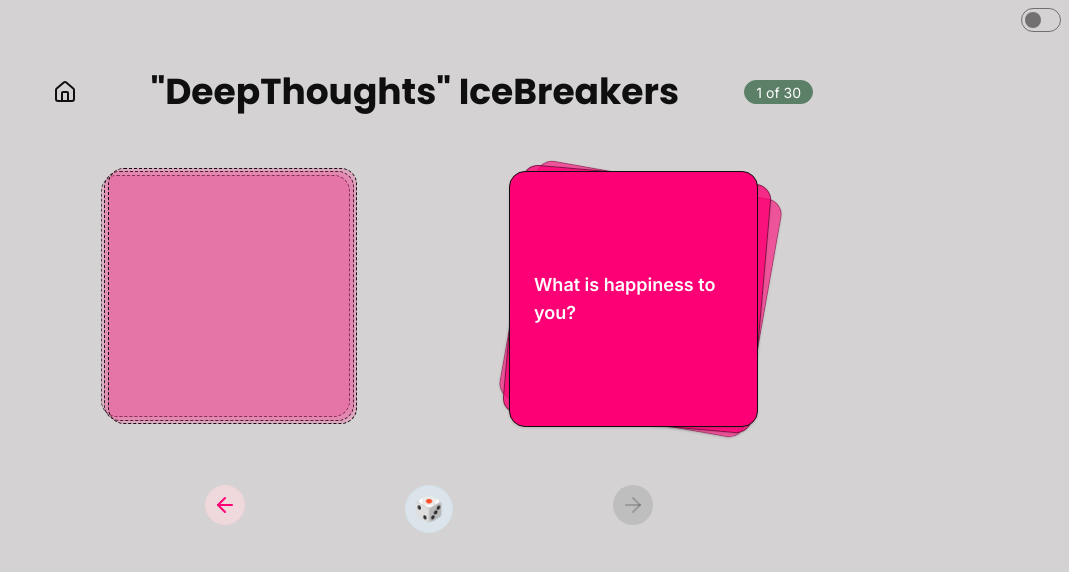
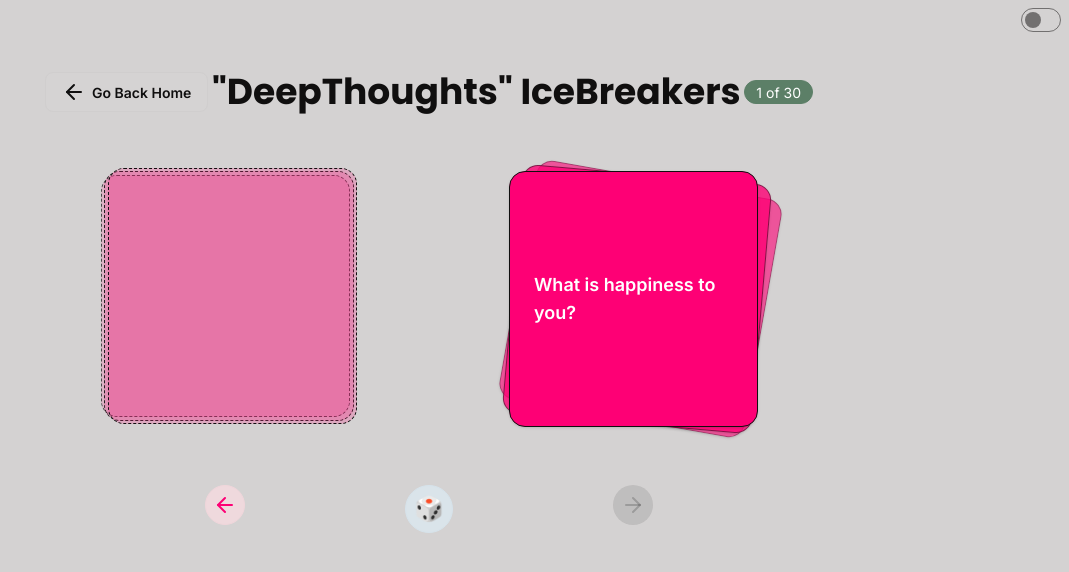
Before and after one commit to ggt-njoki-mburu/icebreaker, a React (Vite) app: page /categories/deepThoughts in a window 1280 px wide. Shown: the top 572 px of the page, without its empty margins (211-1280 px from the left). Built offline with nearby package versions, Linux system fonts and the light colour scheme.

Commit message:
fix build failures

```diff
--- a/src/components/CategoryView.tsx
+++ b/src/components/CategoryView.tsx
@@ -2,7 +2,7 @@ import { Heading } from "./Heading";
 import { Link } from "@tanstack/react-router";
 import { NextBtn } from "./NextBtn";
 import { PreviousBtn } from "./PreviousBtn";
-import { HomeIcon } from "lucide-react";
+import { ArrowLeft } from "lucide-react";
 import { DndContext, type DragEndEvent } from "@dnd-kit/core";
 import DraggableCard from "./DraggableCard";
 import { RandomBtn } from "./RandomBtn";
@@ -57,8 +57,8 @@ export const CategoryView: React.FC<CategoryViewProps> = ({
             className="tooltip tooltip-bottom"
             data-tip="Go back to categories"
           >
-            <Link to="/" className="btn btn-circle">
-              <HomeIcon />
+            <Link to="/" className="btn btn-ghost btn-soft">
+              <ArrowLeft /> Go Back Home
             </Link>
           </div>
           <Heading level={1}>"{title}" IceBreakers</Heading>
--- a/src/routes/__root.tsx
+++ b/src/routes/__root.tsx
@@ -1,6 +1,5 @@
 import { createRootRoute, Outlet } from "@tanstack/react-router";
 import { TanStackRouterDevtools } from "@tanstack/react-router-devtools";
-import { Moon, Sun } from "lucide-react";
 
 export const Route = createRootRoute({
   component: () => (
--- a/src/routes/categories.$categoryId.tsx
+++ b/src/routes/categories.$categoryId.tsx
@@ -1,4 +1,4 @@
-import { createFileRoute, Link } from "@tanstack/react-router";
+import { createFileRoute } from "@tanstack/react-router";
 import { useState } from "react";
 import { getIcebreakersByCategory } from "../data/icebreakers";
 import { CategoryView } from "../components/CategoryView";
--- a/src/types.ts
+++ b/src/types.ts
@@ -1,6 +1,6 @@
 export interface Category {
   id: string;
   name: string;
-  icon: string;
+  icon?: string;
   questions?: string[];
 }
```
Also changed, not shown: 1 other file (tests, documents, lock files or other folders).
